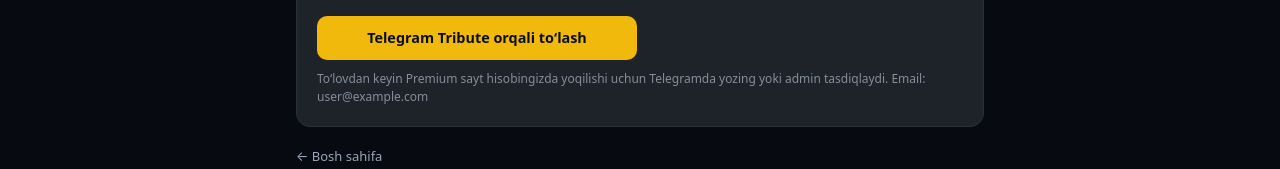
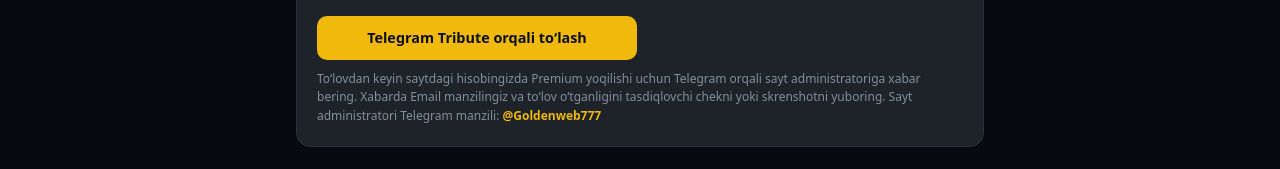
Before and after one commit to Sharofbek84/crypto-news-uz, a Next.js app: page /kabinet in a window 1280 px wide. Shown: the part 653-822 px from the top of the page. Built offline with nearby package versions, Linux system fonts and the light colour scheme; no server answers; sample sign-in values are in the browser's storage.

Commit message:
Kabinet: Premium to‘lovdan keyin admin xabari matni

```diff
--- a/app/kabinet/page.tsx
+++ b/app/kabinet/page.tsx
@@ -250,9 +250,18 @@ function KabinetContent() {
             >
               Telegram Tribute orqali to‘lash
             </a>
-            <p style={{ color: '#848e9c', fontSize: 12, margin: 0 }}>
-              To‘lovdan keyin Premium sayt hisobingizda yoqilishi uchun Telegramda yozing yoki
-              admin tasdiqlaydi. Email: {me?.user.email || session.user.email}
+            <p style={{ color: '#848e9c', fontSize: 12, margin: 0, lineHeight: 1.55 }}>
+              To‘lovdan keyin saytdagi hisobingizda Premium yoqilishi uchun Telegram orqali sayt
+              administratoriga xabar bering. Xabarda Email manzilingiz va to‘lov o‘tganligini
+              tasdiqlovchi chekni yoki skrenshotni yuboring. Sayt administratori Telegram manzili:{' '}
+              <a
+                href="https://t.me/Goldenweb777"
+                target="_blank"
+                rel="noopener noreferrer"
+                style={{ color: '#f0b90b', fontWeight: 600 }}
+              >
+                @Goldenweb777
+              </a>
             </p>
           </div>
         )}
```
